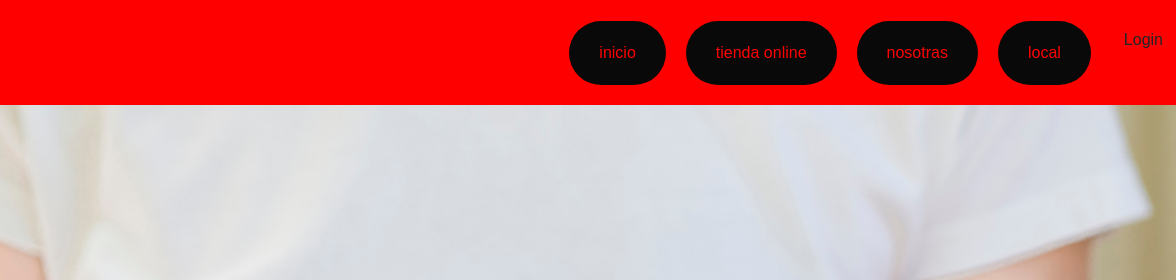
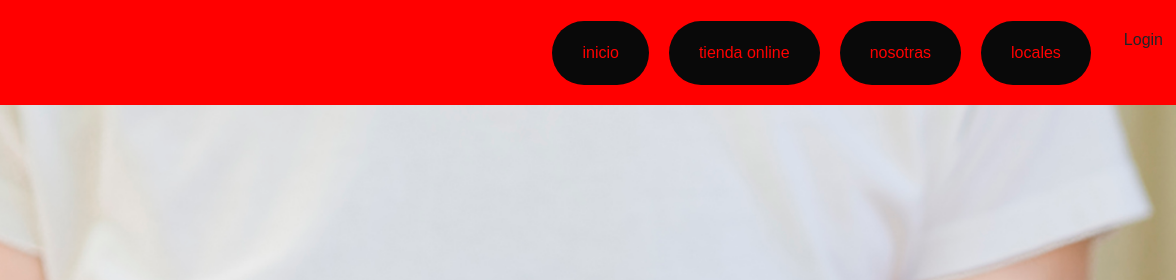
Before and after one commit to vito841/sass-feria-feria, a website: page index.html in a window 1280 px wide. Shown: the top 280 px of the page, 104-1280 px from the left. Drawn offline with nearby package versions, Linux system fonts and the light colour scheme; files that its build step writes are made by us from their sources; files whose address does not match are found by name.

Commit message:
second commit

```diff
--- a/index.html
+++ b/index.html
@@ -23,7 +23,7 @@
                 <li><a href="#">inicio</a></li>
                 <li><a href="#">tienda online</a></li>
                 <li><a href="#">nosotras</a></li>
-                <li><a href="#">local</a></li>
+                <li><a href="#">locales</a></li>
                 <li><a href="#" class="btn btn-cta">Login</a></li>
             </ul>
         </nav>
```
